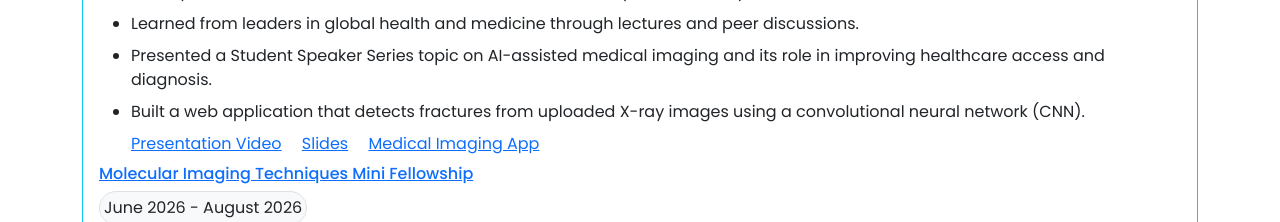
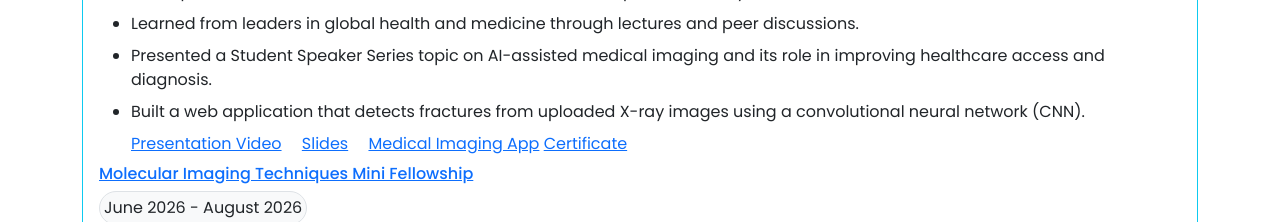
Before and after one commit to ishanvenkat/portfolio, a plain HTML site: page resume.html in a window 1280 px wide. Shown: the part 1000-1222 px from the top of the page. Drawn offline with nearby package versions, Linux system fonts and the light colour scheme.

Commit message:
GHCL certificate

```diff
--- a/resume.html
+++ b/resume.html
@@ -104,6 +104,7 @@
               <a class="me-3" href="https://drive.google.com/file/d/1sku1pStbXEY10bJqGnifqc4_kjNaalm8/view?usp=drive_link" target="_blank" rel="noopener noreferrer">Presentation Video</a>
               <a class="me-3" href="https://docs.google.com/presentation/d/1kkVz3bXTv2wrNQY4sISnLBAFljEoHM0EkQp92pca5mI/edit?usp=drive_link" target="_blank" rel="noopener noreferrer">Slides</a>
               <a href="https://github.com/ishanvenkat/MedicalImaging" target="_blank" rel="noopener noreferrer">Medical Imaging App</a>
+              <a class="me-3" href="./media/GHLC-certificate.pdf" target="_blank" rel="noopener noreferrer">Certificate</a>
             </p>
             <h6 class="card-title"><a class="card-text" href="https://radevents.stanford.edu/molecular-imaging-mini-fellowship/" target="_blank" rel="noopener noreferrer">Molecular Imaging Techniques Mini Fellowship</a></h6>
             <p class="bg-light p-1 border border-1 rounded-pill" style="width: fit-content">June 2026 - August 2026</p>
```
